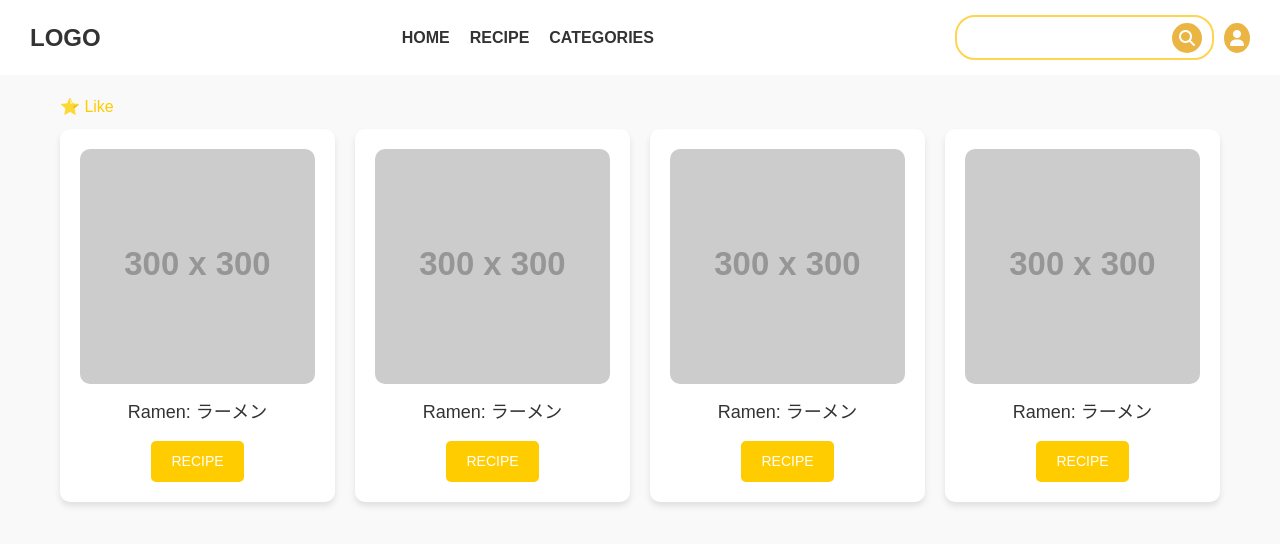
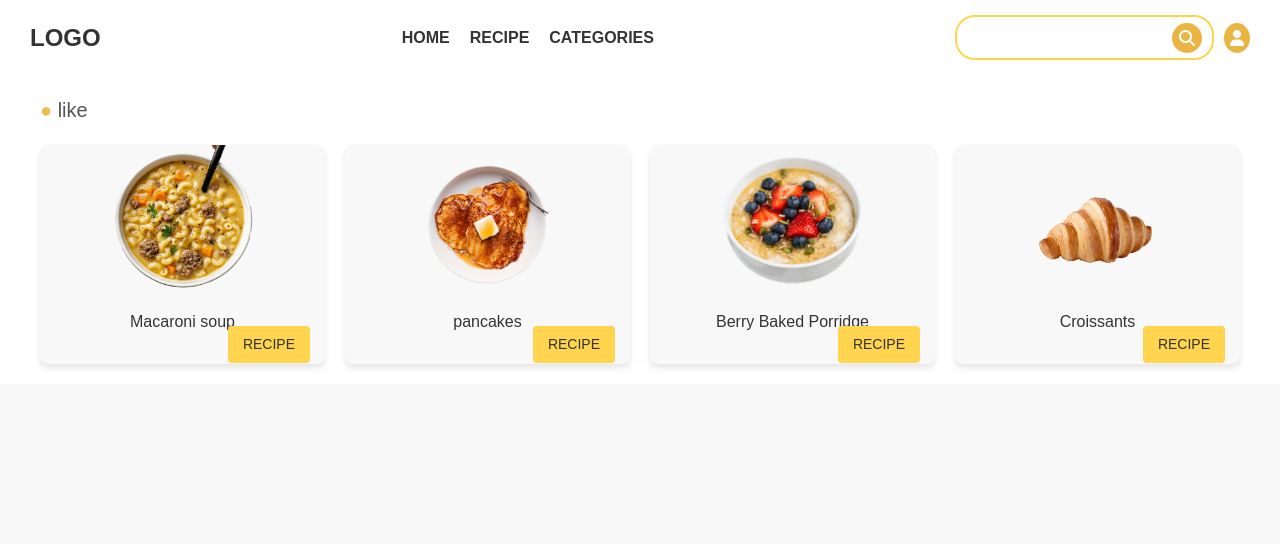
Before and after one commit to pskjksr/food, a Next.js app: page /Like in a window 1280 px wide. Shown: the top 544 px of the page. Built offline with nearby package versions, Linux system fonts and the light colour scheme.

Commit message:
เปลี่ยนจุด เป็นสีเหลือง

```diff
--- a/app/Like/page.jsx
+++ b/app/Like/page.jsx
@@ -1,23 +1,45 @@
 import React from "react";
 import "./Like.css";
+import data from "../data";
+import Link from "next/link";
 
 function Like() {
+
+    const Breakfast = data.filter((item) => item.category === "Breakfast");
+
     return (
-        <div className="container">
-            <span className="like-label">&#x2b50; Like</span>
-            <div className="grid">
-                {Array(4).fill(null).map((_, index) => (
-                    <div className="card" key={index}>
-                        <img
-                            src="https://via.placeholder.com/300"
-                            alt="Ramen"
-                        />
-                        <h3>Ramen: ラーメン</h3>
-                        <button className="recipe-button">Recipe</button>
-                    </div>
-                ))}
-            </div>
+        <section className="recipe-section">
+        <div className="recipe-category">
+    <h2>
+      <span style={{ color: "#EFBD4C" }}>●</span> like
+    </h2>
+    <div className="recipe-grid">
+      {/* <!-- Card 1 --> */}
+      {Breakfast.map((item) => (
+        <div className="recipe-card" key={item.id}>
+          <div className="flex justify-center">
+            <img
+              src={`/${item.image}`}
+              alt={item.title}
+              style={{
+                width: "150px",
+                height: "150px",
+                objectFit: "cover",
+              }}
+            />
+          </div>
+          <div className="card-content">
+            <h3>{item.title}</h3>
+            <Link href={`/RecipeDescription/${item.slug}`}>
+              <button>RECIPE</button>
+            </Link>
+          </div>
         </div>
+
+      ))}
+    </div>
+  </div>
+  </section>
     );
 }
 
```
